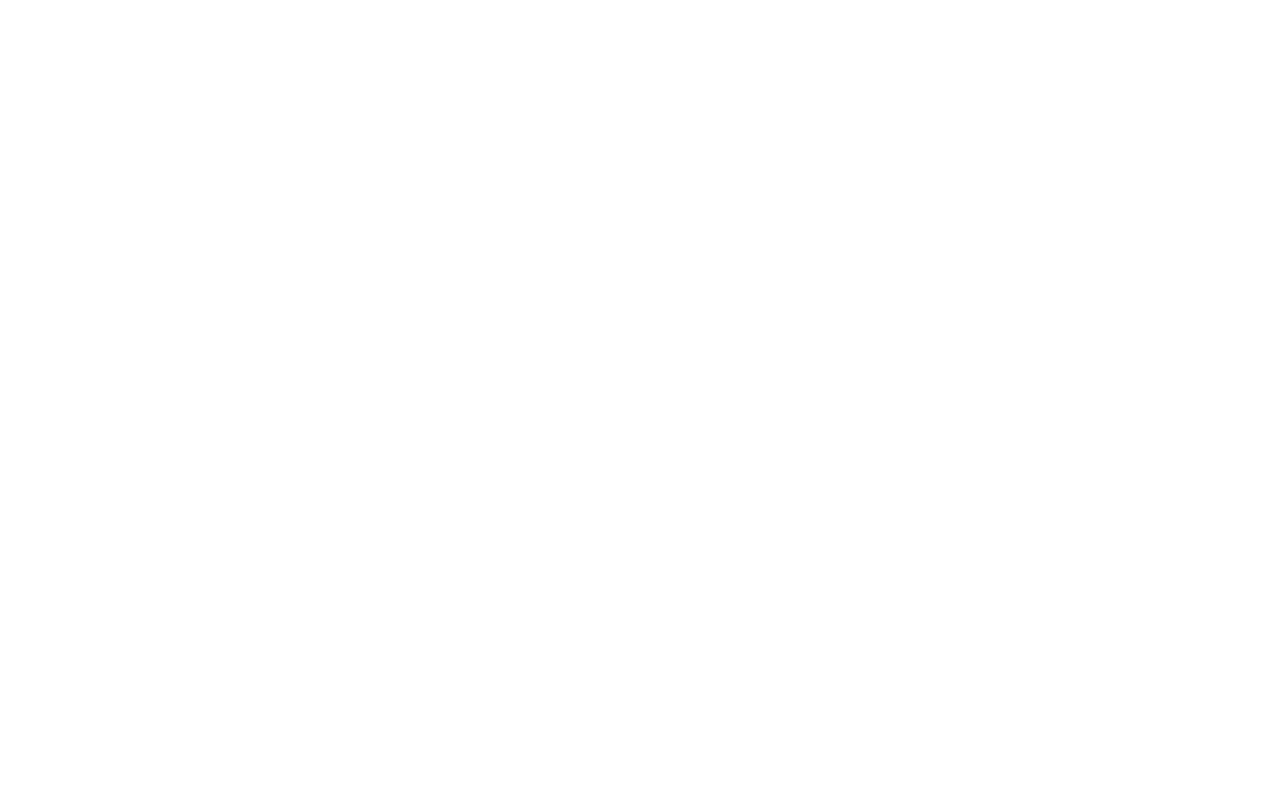
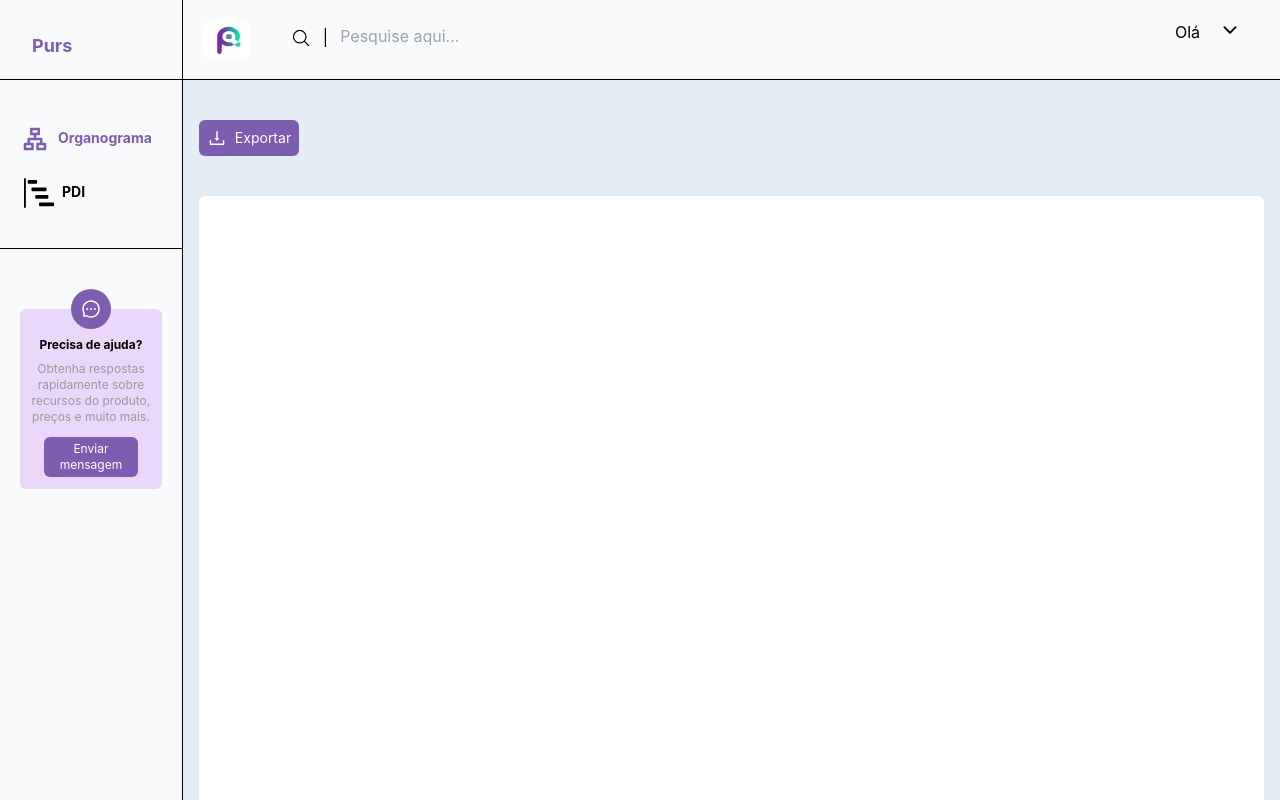
Before and after one commit to wenzler15/Purs-Frontend, a React (Vite) app: page /chart in a window 1280 px wide. Before the commit this address had no page. Built offline with nearby package versions, Linux system fonts and the light colour scheme.

Commit message:
Finished lead flow

```diff
--- /dev/null
+++ b/src/Components/Header.tsx
@@ -0,0 +1,23 @@
+import React from 'react';
+import RectanglePurs from '../assets/rectanglePurs.png';
+import { HiOutlineMagnifyingGlass } from 'react-icons/hi2';
+import { IoIosArrowDown } from 'react-icons/io';
+
+const Header: React.FC = () => {
+    return (
+        <div className='w-full flex justify-between pl-5 pr-10 pt-5 bg-[#F9FAFB] h-[80px] border-b border-gray-500 pb-5'>
+            <div className='flex'>
+                <img src={RectanglePurs} className='w-12 mr-10' />
+                <HiOutlineMagnifyingGlass size={20} className='mt-2 mr-3 cursor-pointer' />
+                <p className='mt-[5px] mr-3'>|</p>
+                <input placeholder='Pesquise aqui...' className='outline-0 mb-2 bg-[#F9FAFB]' />
+            </div>
+            <div className='flex cursor-pointer'>
+                <p className='mr-5'>Olá</p>
+                <IoIosArrowDown size={20} className='' />
+            </div>
+        </div>
+    );
+}
+
+export default Header;
--- /dev/null
+++ b/src/Components/NavBar.tsx
@@ -0,0 +1,42 @@
+import React from 'react';
+
+import { RiOrganizationChart } from 'react-icons/ri';
+import { BsBarChartSteps } from 'react-icons/bs';
+import { AiOutlineMessage } from 'react-icons/ai';
+
+const NavBar: React.FC = () => {
+    return (
+        <div className='w-full h-full border-r bg-[#F9FAFB]'>
+            <div className='h-[80px] bg-[#F9FAFB] border-b border-gray-500 p-8'>
+                <p className='text-purple-purs text-lg font-bold'>Purs</p>
+            </div>
+            <div className='flex flex-col justify-center p-5 cursor-pointer border-b border-gray-500 pb-10'>
+                <div className='flex justify-start mt-4'>
+                    <RiOrganizationChart size={30} className='mt-2 mr-2 cursor-pointer' color={window.location.href.indexOf('/chart') > 0 ? '#7C5EB1' : ''} />
+                    <p className={`text-sm mt-3 ${window.location.href.indexOf('/chart') > 0 ? 'text-purple-purs' : ''} font-bold`}>Organograma</p>
+                </div>
+                <div className='flex justify-start mt-4 ml-1 cursor-pointer'>
+                    <BsBarChartSteps size={30} className='mt-2 mr-2 cursor-pointer' color={window.location.href.indexOf('/PDI') > 0 ? '#7C5EB1' : ''} />
+                    <p className={`text-sm mt-3 font-bold ${window.location.href.indexOf('/PDI') > 0 ? 'text-purple-purs' : ''}`}>PDI</p>
+                </div>
+            </div>
+            <div className='p-5 flex justify-center'>
+                {/* <p className='text-sm text-grey-purs'>MINHA EMPRESA</p> */}
+                <div className='bg-[#E9D8FA] rounded-md flex flex-col items-center w-full mt-10 max-w-[200px]'>
+                    <div className='bg-purple-purs w-10 rounded-3xl h-10 p-[10px] mt-[-20px]'>
+                        <AiOutlineMessage size={20} color='#fff' />
+                    </div>
+                    <div className='text-center'>
+                        <p className='font-bold text-xs mt-2'>Precisa de ajuda?</p>
+                        <p className='text-xs text-grey-purs mt-2'>Obtenha respostas rapidamente sobre recursos do produto, preços e muito mais.</p>
+                    </div>
+                    <div className='bg-purple-purs w-2/3 rounded-md text-center mt-3 mb-3 cursor-pointer'>
+                        <p className='text-xs text-[#fff] p-1'>Enviar mensagem</p>
+                    </div>
+                </div>
+            </div>
+        </div>
+    );
+}
+
+export default NavBar;
--- /dev/null
+++ b/src/pages/ChartPage/index.tsx
@@ -0,0 +1,32 @@
+import React from 'react';
+import Header from '../../Components/Header';
+import { AiOutlineDownload } from 'react-icons/ai';
+import NavBar from '../../Components/NavBar';
+
+const ChartPage: React.FC = () => {
+    return (
+        <div className='flex h-screen overflow-hidden'>
+            <div className='w-1/6'>
+                <NavBar />
+            </div>
+            <div className='w-full'>
+                <Header />
+                <div className='w-full bg-[#E4ECF5] h-full pt-10 pl-4 pr-4 box-border'>
+                    <div className='flex'>
+                        <div className='flex w-[200] bg-purple-purs p-2 rounded-md cursor-pointer'>
+                            <AiOutlineDownload size={20} color={'#fff'} />
+                            <p className='text-[#fff] ml-2 text-sm'> Exportar</p>
+                        </div>
+                    </div>
+                    <div className='w-full h-full mt-10'>
+                        <div className='bg-[#fff] w-full h-4/5 rounded-md'>
+
+                        </div>
+                    </div>
+                </div>
+            </div>
+        </div>
+    );
+}
+
+export default ChartPage;
--- a/src/pages/Lead/UploadFile/index.tsx
+++ b/src/pages/Lead/UploadFile/index.tsx
@@ -16,13 +16,13 @@
 const fileTypes = ["CSV", "XLS", "XLSX"]
 
 const UploadFile: React.FC = () => {
-    const [file, setFile] = useState<File>();
+    const [fileSelected, setFileSelected] = useState<File>();
 
     const navigate = useNavigate();
 
     const handleChange = (file: File) => {
         console.log("file", file);
-        setFile(file)
+        setFileSelected(file)
     };
 
     return (
@@ -67,7 +67,7 @@
                                 <BsArrowLeftShort size={25} />
                                 <p className='text-sm mt-1 ml-[-5px]'>Voltar</p>
                             </div>
-                            <div className='rounded-lg bg-purple-purs mt-4 p-2 w-36 text-center cursor-pointer' onClick={() => handleLogin()}>
+                            <div className='rounded-lg bg-purple-purs mt-4 p-2 w-36 text-center cursor-pointer' onClick={() => navigate('/chart')}>
                                 <p className='text-[#fff] text-sm mt-1'>Importar arquivo</p>
                             </div>
                         </div>
--- a/src/pages/routes.tsx
+++ b/src/pages/routes.tsx
@@ -7,6 +7,7 @@
 import Form1 from "./Lead/Register/Form1";
 import Form2 from "./Lead/Register/Form2";
 import UploadFile from "./Lead/UploadFile";
+import ChartPage from "./ChartPage";
 
 export function AppRoutes() {
     return (
@@ -19,6 +20,7 @@
                 <Route path='/lead/register' element={<Form1 />} />
                 <Route path='/lead/register2' element={<Form2 />} />
                 <Route path='/lead/uploadFile' element={<UploadFile />} />
+                <Route path='/chart' element={<ChartPage />} />
             </Routes>
         </Router>
     )
```
